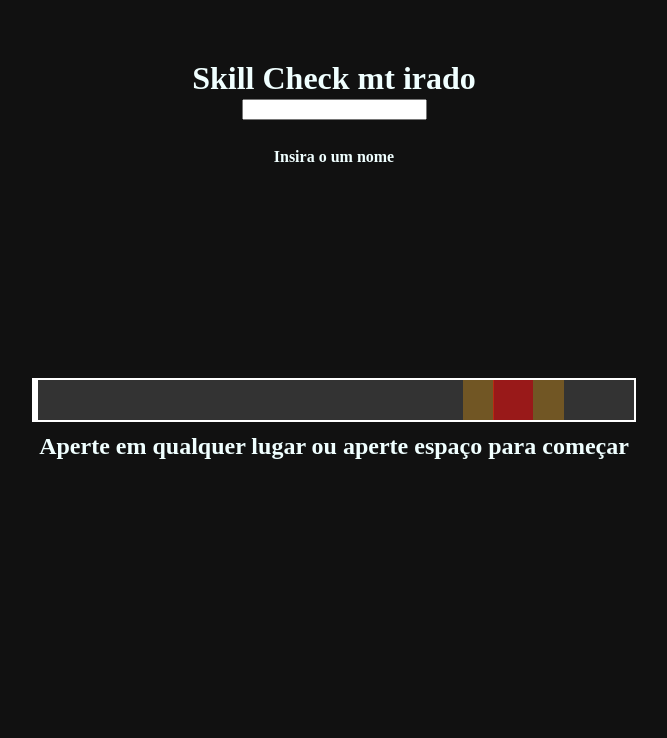
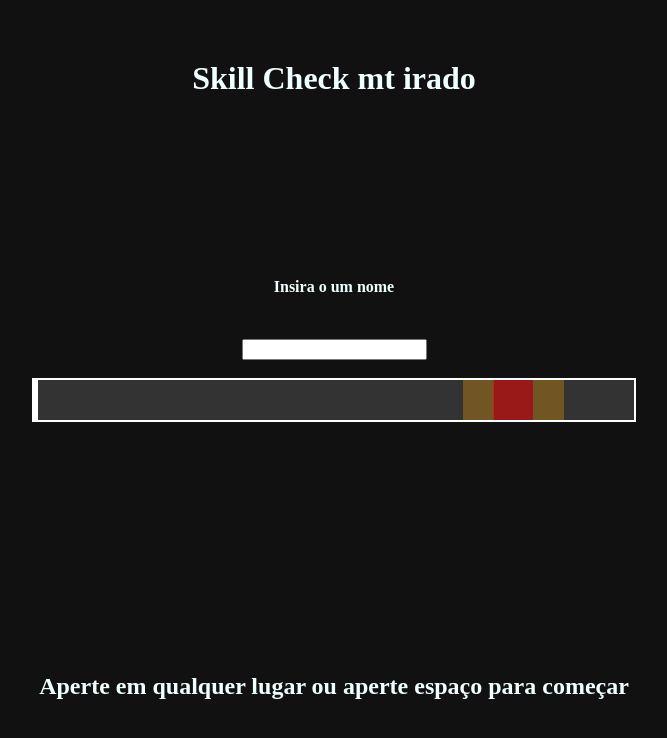
Before and after one commit to umpatonoespaco/Lumifly-Skill-Check, a plain HTML site: page index.html in a window 1280 px wide. Shown: the whole page, without its empty margins (306-973 px from the left). Drawn offline with Linux system fonts and the light colour scheme.

Commit message:
Css hotfix part 239482

```diff
--- a/style.css
+++ b/style.css
@@ -19,14 +19,14 @@ h1{
 h2{
   position: absolute;
   width: 300;
-  bottom: 40%;
+  bottom: 10%;
   color: azure;
 }
 
 label{
   position: absolute;
   width: 100;
-  height: 63%;
+  bottom: 63%;
   color: azure;
   font-weight: bold;
 }
@@ -34,7 +34,7 @@ label{
 input{
   position: absolute;
   width: 100;
-  bottom: 85%;
+  bottom: 55%;
 }
 
 #attack-box {
```
